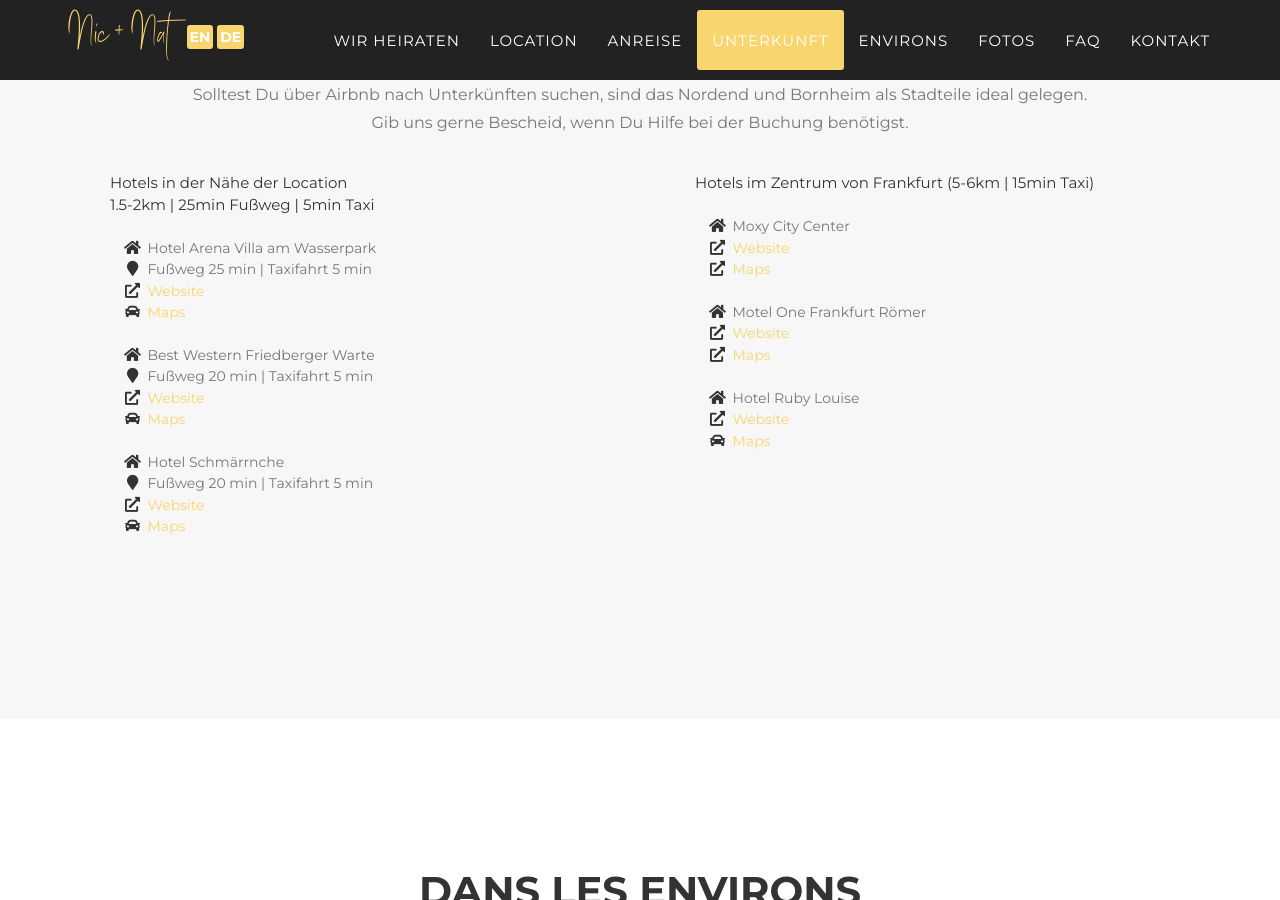
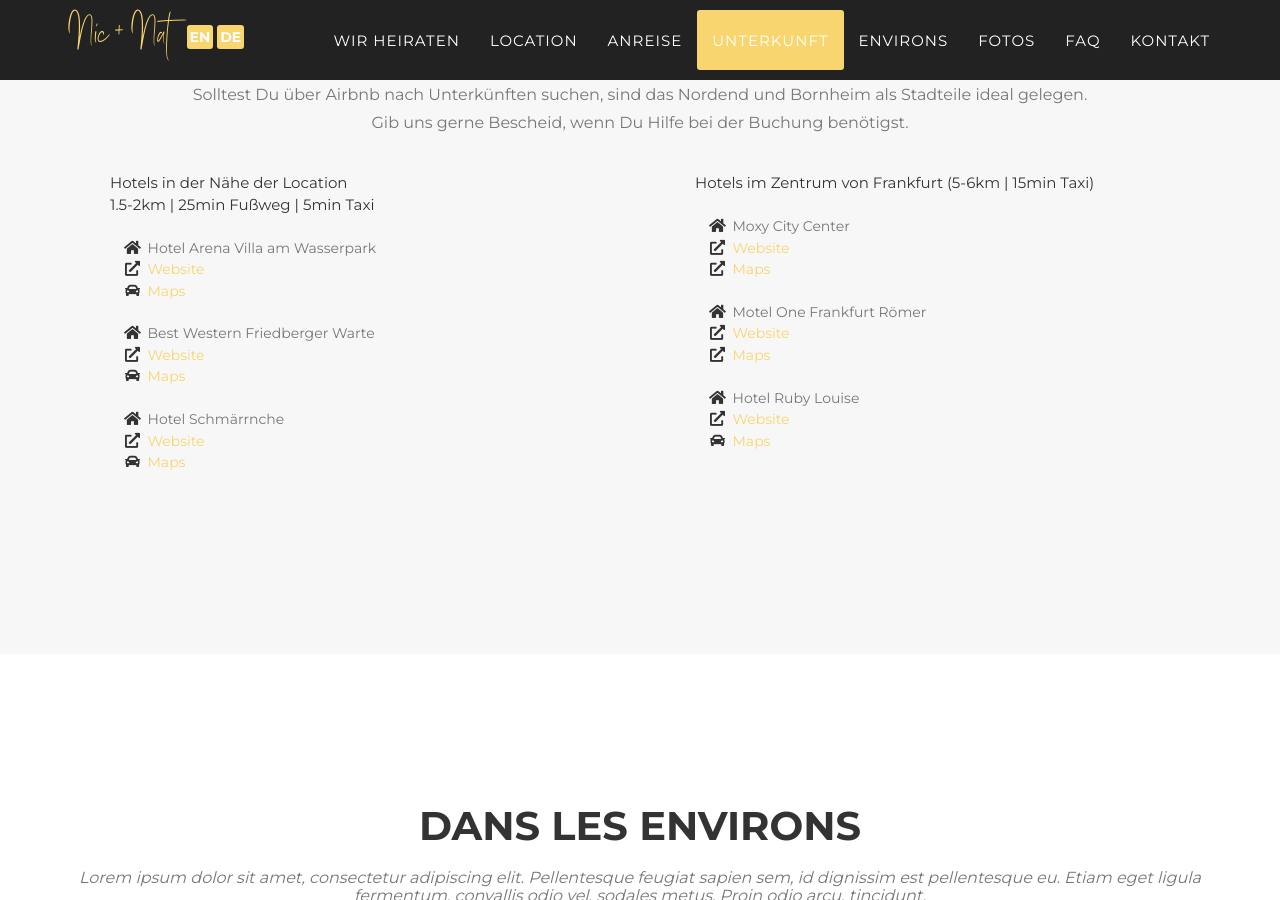
Before and after one commit to nic-nat/wedding, a Jekyll site: the page built from _fr_pages/index.html, in a window 1280 px wide and 900 px high, scrolled down 3875 px. Built offline with Jekyll 4.4.1, drawn with Linux system fonts in a browser that asks for light colours; some web fonts are replaced.

Commit message:
Update stay.html

```diff
--- a/_includes/fr_data/stay.html
+++ b/_includes/fr_data/stay.html
@@ -18,9 +18,6 @@
                                 <span class="fa-li"><i class="fa fa-home"></i></span><span class="text-muted plist">Hotel Arena Villa am Wasserpark</span>
                             </li>
                             <li>
-                                <span class="fa-li"><i class="fa fa-map-marker"></i></span><span class="text-muted plist">Fußweg 25 min | Taxifahrt 5 min</span>
-                            </li>
-                            <li>
                                 <span class="fa-li"><i class="fas fa-external-link-alt"></i></span><span class="plist"><a href="https://villa-am-wasserpark.com">Website</a></span>
                             </li>
                             <li>
@@ -36,9 +33,6 @@
                                 <span class="fa-li"><i class="fa fa-home"></i></span><span class="text-muted plist">Best Western Friedberger Warte</span>
                             </li>
                             <li>
-                                <span class="fa-li"><i class="fa fa-map-marker"></i></span><span class="text-muted plist">Fußweg 20 min | Taxifahrt 5 min</span>
-                            </li>
-                            <li>
                                 <span class="fa-li"><i class="fas fa-external-link-alt"></i></span><span class="plist"><a href="https://www.ibhotel-frankfurt.de">Website</a></span>
                             </li>
                             <li>
@@ -50,9 +44,6 @@
                         <ul class="fa-ul">
                             <li>
                                 <span class="fa-li"><i class="fa fa-home"></i></span><span class="text-muted plist">Hotel Schmärrnche</span>
-                            </li>
-                            <li>
-                                <span class="fa-li"><i class="fa fa-map-marker"></i></span><span class="text-muted plist">Fußweg 20 min | Taxifahrt 5 min</span>
                             </li>
                             <li>
                                 <span class="fa-li"><i class="fas fa-external-link-alt"></i></span><span class="plist"><a href="https://www.hotel-schmaerrnche.de">Website</a></span>
```
